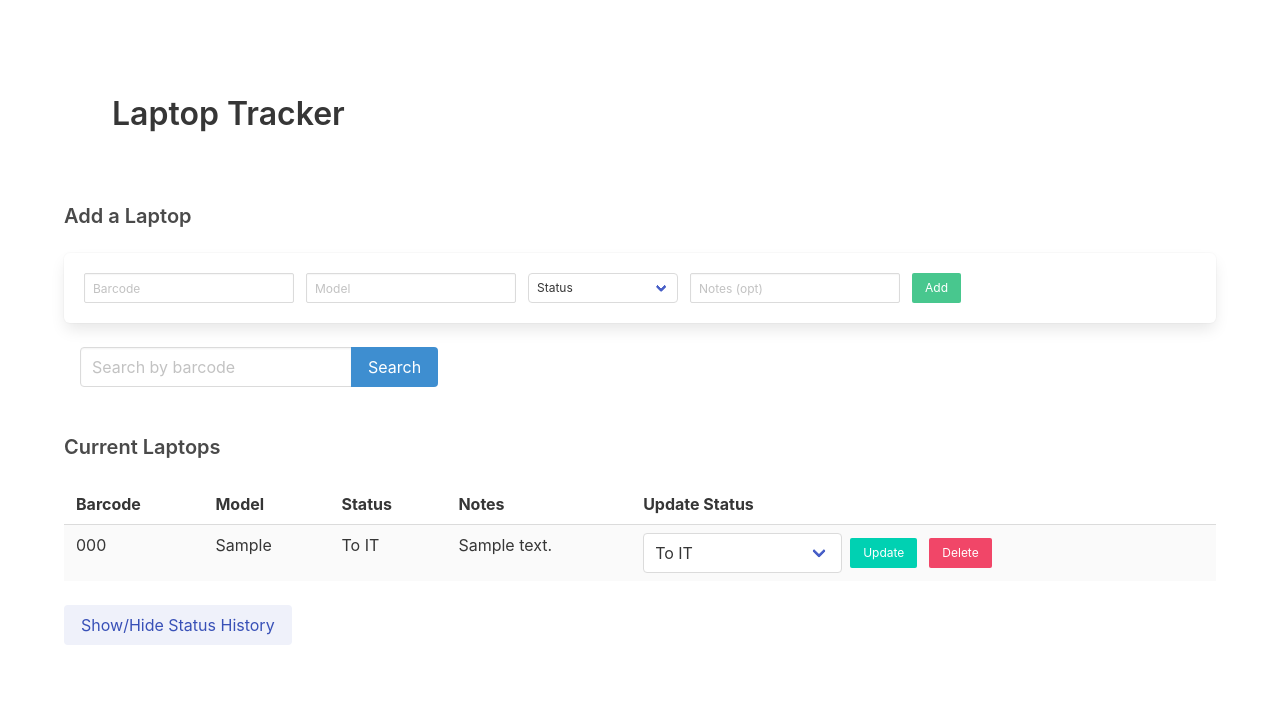
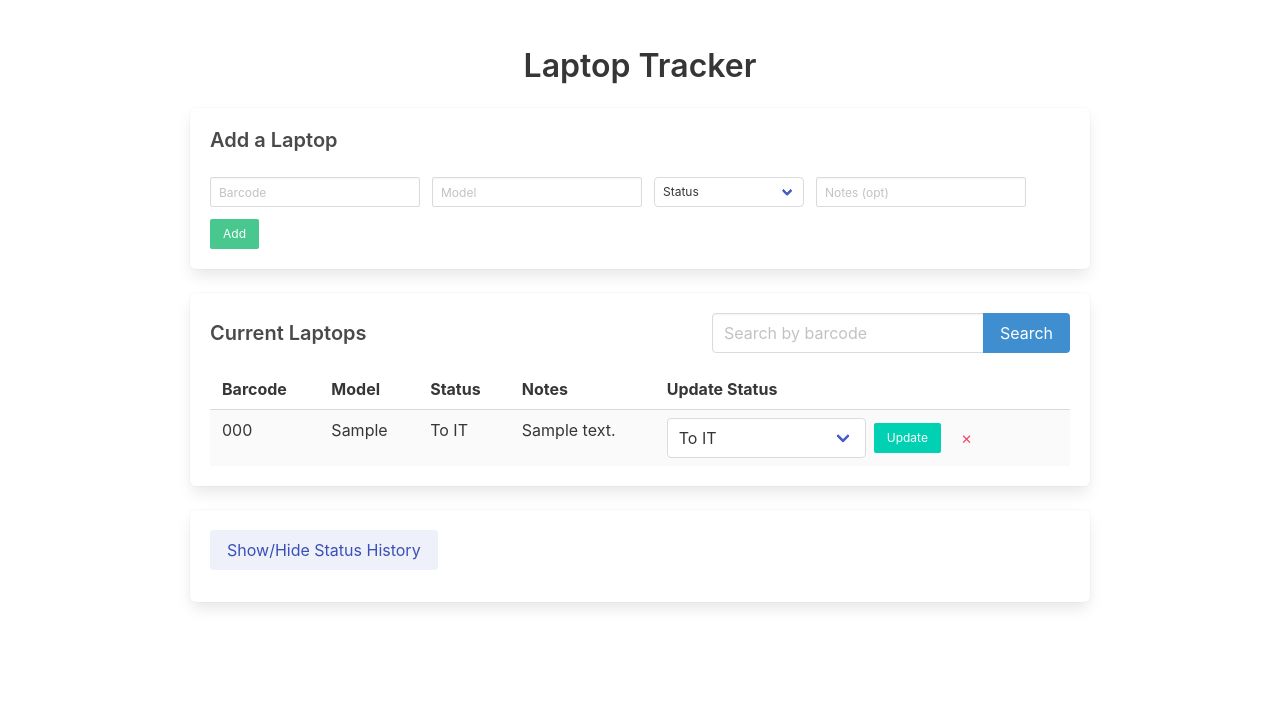
Before and after one commit to chicagobools/laptop-tracker, a Flask app: page /laptops in a window 1280 px wide. Shown: the top 704 px of the page. Run offline with Flask 3, Linux system fonts and the light colour scheme; tables that the repository leaves empty hold one stand-in row (values such as "Sample post").

Commit message:
centered tables, looks nicer innit.

```diff
--- a/templates/laptops.html
+++ b/templates/laptops.html
@@ -2,13 +2,30 @@
 <html>
 <head>
   <link href="https://cdn.jsdelivr.net/npm/bulma@0.9.4/css/bulma.min.css" rel="stylesheet">
-
   <title>Laptop Tracker</title>
+  <style>
+    .icon-button {
+      background: none;
+      border: none;
+      cursor: pointer;
+      color: #f14668;
+      padding: 0.25rem 0.5rem;
+    }
+    .icon-button:hover {
+      color: #b71c1c;
+    }
+    .custom-table-box {
+      max-width: 900px;
+      margin: 0 auto;
+    }
+    .center-title {
+      text-align: center;
+    }
+  </style>
 </head>
 <body>
   <section class="section">
     <div class="container">
-
       {% with messages = get_flashed_messages() %}
         {% if messages %}
           <div class="notification is-warning">
@@ -19,23 +36,18 @@
         {% endif %}
       {% endwith %}
 
-  <section class="section">
-    <h1 class="title is-3">Laptop Tracker</h1>
-  </section>
+      <h1 class="title is-3 center-title">Laptop Tracker</h1>
 
-    <h2 class="subtitle is-5 has-text-weight-semibold mt-5">Add a Laptop</h2>
-
-    <form method="POST" class="box">
+      <div class="box custom-table-box">
+        <h2 class="subtitle is-5 has-text-weight-semibold">Add a Laptop</h2>
+        <form method="POST">
           <div class="field is-grouped is-grouped-multiline is-align-items-center">
-
             <div class="control">
               <input class="input is-small" type="text" name="barcode" placeholder="Barcode" required>
             </div>
-
             <div class="control">
               <input class="input is-small" type="text" name="model" placeholder="Model" required>
             </div>
-
             <div class="control">
               <div class="select is-small">
                 <select name="status" required>
@@ -47,33 +59,33 @@
                 </select>
               </div>
             </div>
-
             <div class="control">
               <input class="input is-small" type="text" name="notes" maxlength="40" placeholder="Notes (opt)">
             </div>
-
             <div class="control">
               <button class="button is-success is-small" type="submit">Add</button>
             </div>
           </div>
         </form>
+      </div>
 
-
-
-    <div class="container" style="max-width: 500px; margin-left: 1rem;">
-  <form method="get" class="field has-addons mt-4 mb-6">
+      <div class="box custom-table-box">
+        <div class="level mt-0 mb-4">
+          <div class="level-left">
+            <h2 class="subtitle is-5 has-text-weight-semibold mb-0">Current Laptops</h2>
+          </div>
+          <div class="level-right">
+            <form method="get" class="field has-addons">
               <div class="control">
                 <input class="input" type="text" name="search" placeholder="Search by barcode" value="{{ query }}">
               </div>
               <div class="control">
-      <button class="button is-info" type="submit">
-        Search
-      </button>
+                <button class="button is-info" type="submit">Search</button>
               </div>
             </form>
           </div>
+        </div>
 
-    <h2 class="subtitle is-5 has-text-weight-semibold mt-6">Current Laptops</h2>
         <table class="table is-striped is-hoverable is-fullwidth">
           <tr>
             <th>Barcode</th>
@@ -99,21 +111,24 @@
                       <option value="Returned to Library" {% if laptop.status == 'Returned to Library' %}selected{% endif %}>Returned to Library</option>
                     </select>
                   </div>
-                  <button class="button is-primary is-small" type="submit">Update</button>
+                  <button class="button is-primary is-small" type="submit" onclick="localStorage.setItem('historyVisible', document.getElementById('history-section').style.display === 'block');">Update</button>
                 </form>
-
                 <form method="POST" action="{{ url_for('delete_laptop', laptop_id=laptop.id) }}">
-                  <button class="button is-danger is-small" type="submit" onclick="return confirm('Are you sure you want to delete this entry?');">Delete</button>
+                  <button class="icon-button" type="submit" onclick="return confirm('Are you sure you want to delete this entry?');">
+                    &#10005;
+                  </button>
                 </form>
               </div>
             </td>
           </tr>
           {% endfor %}
         </table>
+      </div>
 
+      <div class="box custom-table-box">
         <button class="button is-link is-light mb-3" onclick="toggleHistory()">Show/Hide Status History</button>
 
-    <div id="history-section" class="box" style="display: none;">
+        <div id="history-section" style="display: none;">
           <h3 class="title is-4">Status History</h3>
           <table class="table is-fullwidth is-hoverable is-striped">
             <thead>
@@ -137,13 +152,20 @@
           </table>
         </div>
       </div>
+    </div>
   </section>
-</body>
-</html>
-
   <script>
     function toggleHistory() {
       const section = document.getElementById("history-section");
-    section.style.display = section.style.display === "none" ? "block" : "none";
+      const isVisible = section.style.display === "block";
+      section.style.display = isVisible ? "none" : "block";
+      localStorage.setItem('historyVisible', !isVisible);
     }
+
+    document.addEventListener("DOMContentLoaded", function () {
+      const visible = localStorage.getItem('historyVisible') === 'true';
+      document.getElementById("history-section").style.display = visible ? "block" : "none";
+    });
   </script>
+</body>
+</html>
```
Lines whose indentation alone changed are shown as unchanged.
